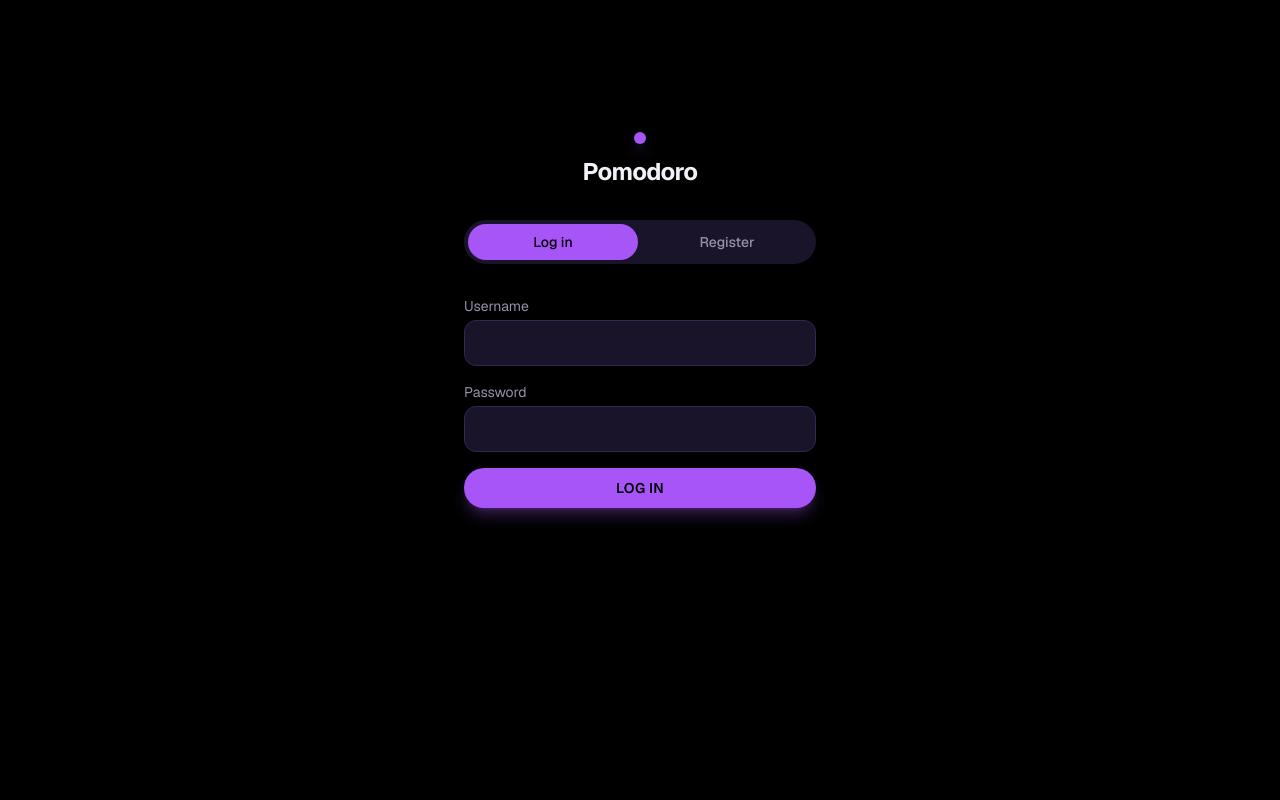
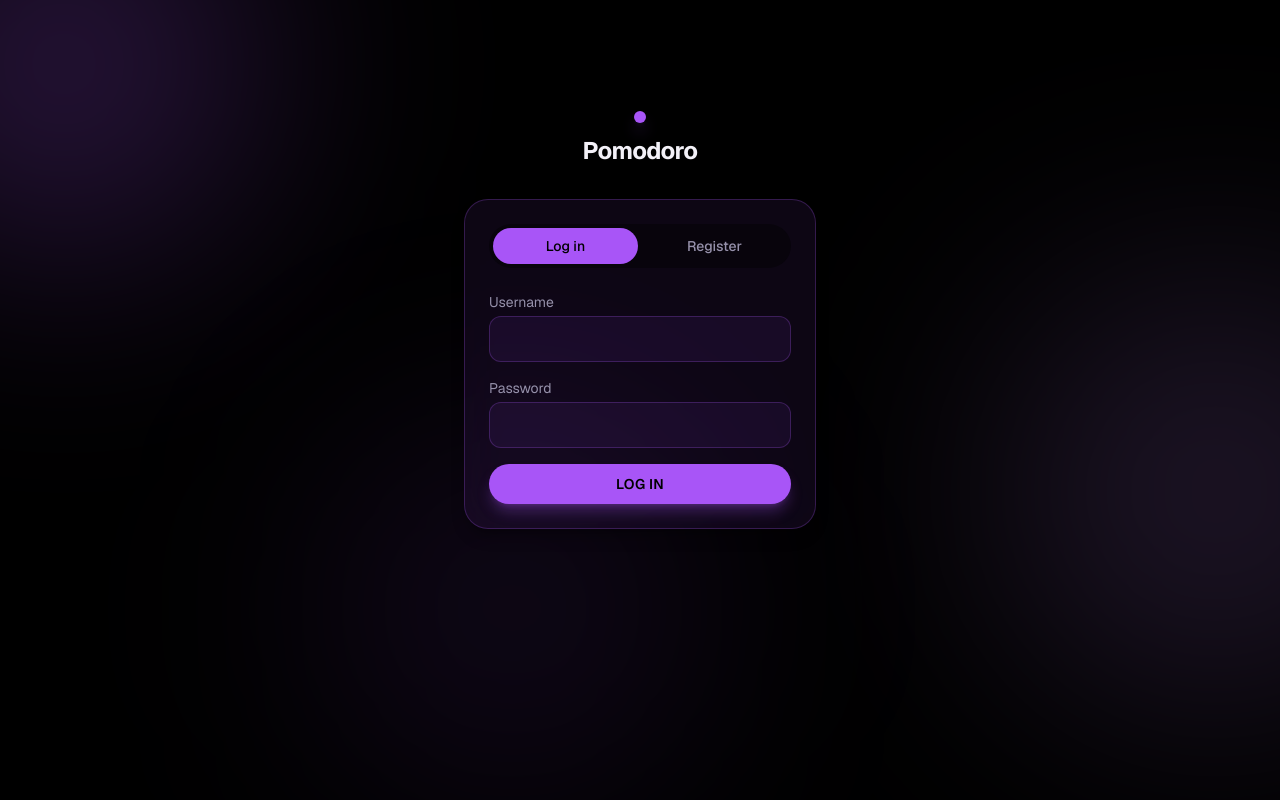
Before and after one commit to l1unterx/pomodoro, a Next.js app: page / in a window 1280 px wide. Built offline with nearby package versions, Linux system fonts and the light colour scheme; no server answers.

Commit message:
change theme

```diff
--- a/app/globals.css
+++ b/app/globals.css
@@ -2,9 +2,9 @@
 
 :root {
   --background: #000000;
-  --surface: #19142a;
-  --surface-hover: #241c3a;
-  --border: #322852;
+  --surface: rgba(168, 85, 247, 0.08);
+  --surface-hover: rgba(168, 85, 247, 0.16);
+  --border: rgba(168, 85, 247, 0.25);
   --foreground: #f3f1f8;
   --muted: #9691ab;
   --accent: #a855f7;
--- a/app/layout.tsx
+++ b/app/layout.tsx
@@ -24,7 +24,12 @@ export default function RootLayout({ children }: LayoutProps<"/">) {
       className={`${geistSans.variable} ${geistMono.variable} h-full antialiased`}
     >
       <body className="min-h-full flex flex-col bg-background text-foreground">
-        <main className="flex-1">{children}</main>
+        <div className="pointer-events-none fixed inset-0 overflow-hidden">
+          <div className="absolute -top-32 -left-32 h-96 w-96 rounded-full bg-accent/25 blur-[120px]" />
+          <div className="absolute top-1/3 -right-40 h-[28rem] w-[28rem] rounded-full bg-accent-break/15 blur-[120px]" />
+          <div className="absolute bottom-0 left-1/4 h-96 w-96 rounded-full bg-accent/10 blur-[120px]" />
+        </div>
+        <main className="relative flex-1">{children}</main>
       </body>
     </html>
   );
--- a/components/AccountBar.tsx
+++ b/components/AccountBar.tsx
@@ -102,7 +102,7 @@ export default function AccountBar({ username }: { username: string }) {
             <summary className="list-none rounded-full px-3 py-1 text-muted transition-colors hover:bg-surface hover:text-foreground [&::-webkit-details-marker]:hidden">
               More
             </summary>
-            <div className="absolute right-0 z-10 mt-2 flex w-40 flex-col gap-1 rounded-xl border border-border bg-surface p-1 shadow-lg shadow-black/30">
+            <div className="absolute right-0 z-10 mt-2 flex w-40 flex-col gap-1 rounded-xl border border-border bg-surface p-1 shadow-lg shadow-black/30 backdrop-blur-xl">
               <button
                 onClick={() => void handleExport()}
                 disabled={busy}
--- a/components/AuthPanel.tsx
+++ b/components/AuthPanel.tsx
@@ -22,7 +22,8 @@ export default function AuthPanel() {
         <h1 className="mt-2 text-2xl font-bold tracking-tight">Pomodoro</h1>
       </div>
 
-      <div className="flex w-full gap-1 rounded-full bg-surface p-1">
+      <div className="flex w-full flex-col gap-6 rounded-3xl border border-border bg-surface p-6 shadow-lg shadow-black/30 backdrop-blur-xl">
+      <div className="flex w-full gap-1 rounded-full bg-background/40 p-1">
         <button
           onClick={() => setTab("login")}
           className={`flex-1 rounded-full py-2 text-sm font-medium transition-colors ${
@@ -120,6 +121,7 @@ export default function AuthPanel() {
       )}
 
       {state.error && <p className="text-sm text-red-400">{state.error}</p>}
+      </div>
     </div>
   );
 }
--- a/components/LeaderboardTable.tsx
+++ b/components/LeaderboardTable.tsx
@@ -13,7 +13,7 @@ export default function LeaderboardTable({
   }
 
   return (
-    <div className="overflow-x-auto rounded-2xl border border-border bg-surface shadow-lg shadow-black/20">
+    <div className="overflow-x-auto rounded-2xl border border-border bg-surface shadow-lg shadow-black/20 backdrop-blur-xl">
       <table className="w-full min-w-120 border-collapse text-left text-sm">
         <thead>
           <tr className="border-b border-border text-xs uppercase tracking-wide text-muted">
--- a/components/SessionHistory.tsx
+++ b/components/SessionHistory.tsx
@@ -76,7 +76,7 @@ export default function SessionHistory({ points, period }: { points: WorkTimePoi
 
   return (
     <div className="flex flex-col gap-4">
-      <div className="rounded-2xl border border-border bg-surface p-4 shadow-lg shadow-black/20">
+      <div className="rounded-2xl border border-border bg-surface p-4 shadow-lg shadow-black/20 backdrop-blur-xl">
         {period === "year" ? (
           <div className="grid grid-cols-4 gap-2 sm:grid-cols-6">
             {points.map((p) => cell(p, monthAbbrev(p.key), "wide"))}
@@ -108,7 +108,7 @@ export default function SessionHistory({ points, period }: { points: WorkTimePoi
       </div>
 
       {selected && (
-        <div className="flex flex-col gap-2 rounded-2xl border border-border bg-surface p-4 shadow-lg shadow-black/20">
+        <div className="flex flex-col gap-2 rounded-2xl border border-border bg-surface p-4 shadow-lg shadow-black/20 backdrop-blur-xl">
           <div className="flex items-center justify-between">
             <span className="text-sm font-medium">
               {period === "year" ? monthCellLabel(selected.key) : dayCellLabel(selected.key)}
--- a/components/StatCard.tsx
+++ b/components/StatCard.tsx
@@ -1,6 +1,6 @@
 export default function StatCard({ label, value }: { label: string; value: string }) {
   return (
-    <div className="flex flex-col gap-1 rounded-2xl border border-border bg-surface p-4 shadow-lg shadow-black/20">
+    <div className="flex flex-col gap-1 rounded-2xl border border-border bg-surface p-4 shadow-lg shadow-black/20 backdrop-blur-xl">
       <span className="text-2xl font-bold">{value}</span>
       <span className="text-xs uppercase tracking-wide text-muted">{label}</span>
     </div>
--- a/components/TimerClient.tsx
+++ b/components/TimerClient.tsx
@@ -57,7 +57,7 @@ export default function TimerClient({ initialState }: { initialState: ResolvedTi
     <section id="timer" className="mx-auto flex w-full max-w-xl flex-col items-center gap-8 px-4 py-12">
       {banner && (
         <div
-          className="w-full rounded-2xl border px-4 py-3 text-center text-sm"
+          className="w-full rounded-2xl border px-4 py-3 text-center text-sm backdrop-blur-xl"
           style={{ borderColor: accent, backgroundColor: `color-mix(in oklab, ${accent} 12%, transparent)` }}
         >
           {banner}
@@ -66,7 +66,7 @@ export default function TimerClient({ initialState }: { initialState: ResolvedTi
 
       {!isIdle && (
         <div
-          className="flex h-72 w-72 flex-col items-center justify-center gap-2 rounded-full border-2 bg-surface"
+          className="flex h-72 w-72 flex-col items-center justify-center gap-2 rounded-full border-2 bg-surface backdrop-blur-2xl"
           style={{ borderColor: accent, boxShadow: `0 0 70px -20px ${accent}` }}
         >
           <span className="rounded-full px-3 py-0.5 text-xs font-semibold uppercase tracking-[0.3em]" style={{ color: accent }}>
--- a/components/WorkTimeSection.tsx
+++ b/components/WorkTimeSection.tsx
@@ -107,7 +107,9 @@ export default function WorkTimeSection({
           </div>
         </div>
 
-        <div className={`rounded-2xl border border-border bg-surface p-4 ${isPending ? "opacity-50" : ""}`}>
+        <div
+          className={`rounded-2xl border border-border bg-surface p-4 shadow-lg shadow-black/20 backdrop-blur-xl ${isPending ? "opacity-50" : ""}`}
+        >
           <WorkTimeChart points={points} period={period} />
         </div>
       </section>
```
